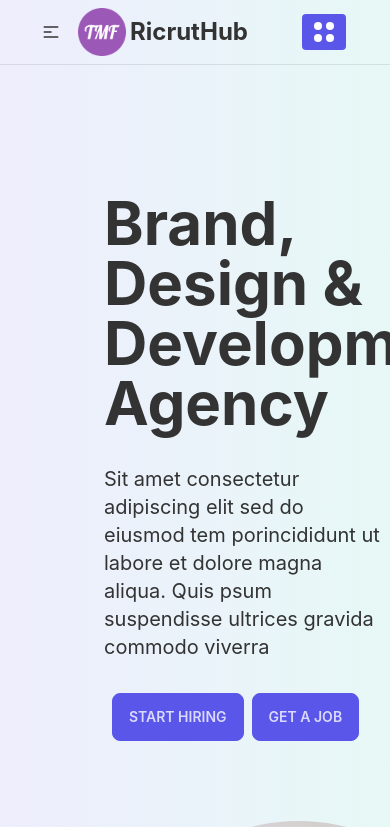
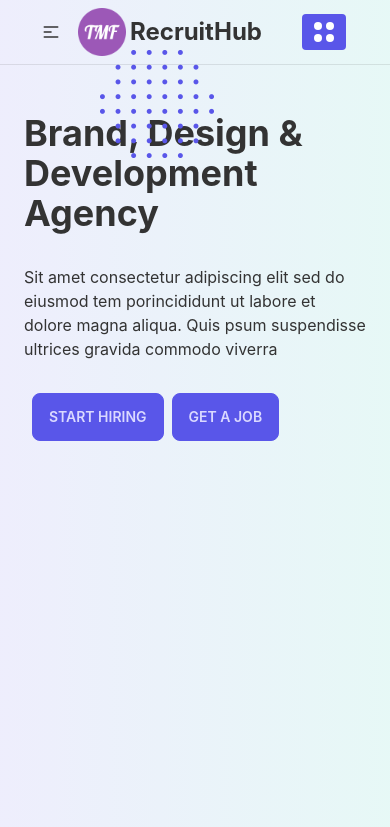
Before and after one commit to thecreativegang/recruit-hub-client-2, a React (Create React App) app: page / in a window 390 px wide. Shown: the top 827 px of the page. Built offline with nearby package versions, Linux system fonts and the light colour scheme.

Commit message:
update responsive page

```diff
--- a/src/components/Home/Banner.js
+++ b/src/components/Home/Banner.js
@@ -1,22 +1,25 @@
 import React from 'react';
 import './Home.css';
 import heroImg from '../../Image/hero-one-img-2.jpg'
+import bannerDot from '../../Image/shape-1.png'
 
 const Banner = () => {
     return (
         <div className='hero-banner-v1  my-container'>
-            <section className='grid lg:grid-cols-2 justify-items-center content-end px-[5rem] mx-auto pt-[3rem]'>
+            <section className='grid lg:grid-cols-2 justify-items-center content-end lg:px-[5rem] mx-auto pt-[3rem]'>
 
-                <div className='py-[5rem]'>
+                <div className='lg:py-[2rem] '>
+                    {/* <img src={bannerDot} alt="" /> */}
+                    <div className='my-banner-img'></div>
 
-                    <h1 className="text-6xl font-bold">Brand, Design & Development Agency</h1>
-                    <p className="py-[2rem] text-xl pr-[7rem]">Sit amet consectetur adipiscing elit sed do eiusmod tem porincididunt ut labore et dolore magna aliqua. Quis psum suspendisse ultrices gravida commodo viverra</p>
+                    <h1 className="lg:text-6xl text-4xl font-bold">Brand, Design & Development Agency</h1>
+                    <p className="py-[2rem] lg:text-xl lg:pr-[7rem]">Sit amet consectetur adipiscing elit sed do eiusmod tem porincididunt ut labore et dolore magna aliqua. Quis psum suspendisse ultrices gravida commodo viverra</p>
                     <div>
                         <button className='btn btn-primary mx-2'>Start Hiring</button>
                         <button className='btn btn-primary'>Get a job</button>
                     </div>
                 </div>
-                <div className='justify-center'>
+                <div className='justify-center hidden lg:block'>
                     <img src={heroImg} className="rounded-[250px]" />
                 </div>
             </section>
--- a/src/components/Home/Home.css
+++ b/src/components/Home/Home.css
@@ -9,3 +9,14 @@
     opacity: .102;
     z-index: -1;
 }
+
+.my-banner-img {
+    content: '';
+    width: 100%;
+    position: absolute;
+    left: 100px;
+    top: 50px;
+    height: 100%;
+    background-image: url('../../Image/shape-1.png');
+    background-repeat: no-repeat;
+}
--- a/src/shared/Navbar.js
+++ b/src/shared/Navbar.js
@@ -25,8 +25,10 @@ const Navbar = () => {
                         <li><a>Item 3</a></li>
                     </ul>
                 </div>
-                <button className='flex font-bold text-2xl'><img src={navLogo} alt="" />
-                    <span className='self-center px-1'>RicrutHub</span> </button>
+                <button className='flex font-bold text-2xl'>
+                    <img src={navLogo} alt="" />
+                    <span className='self-center px-1'>RecruitHub</span>
+                </button>
             </div>
 
 
```
